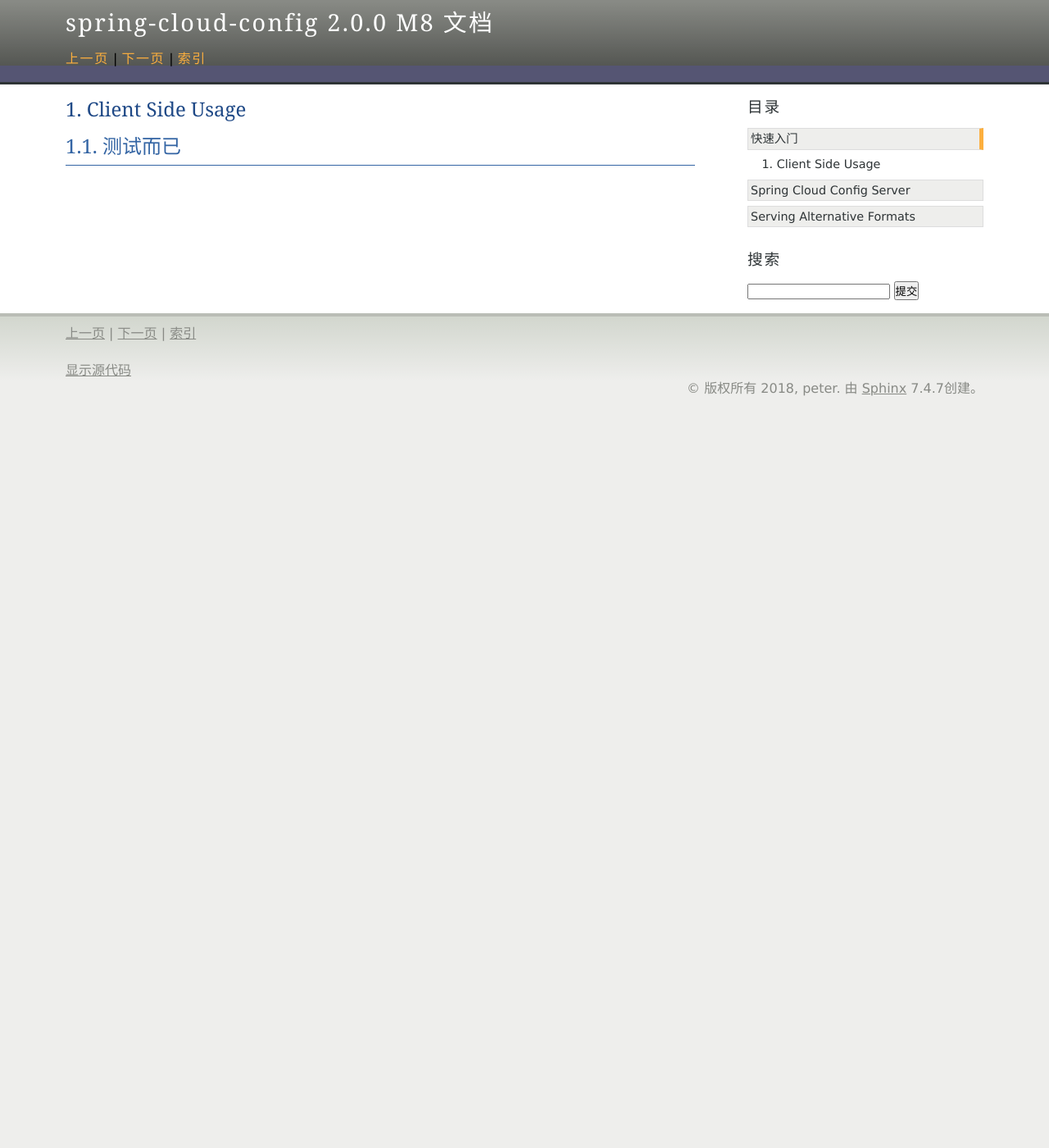
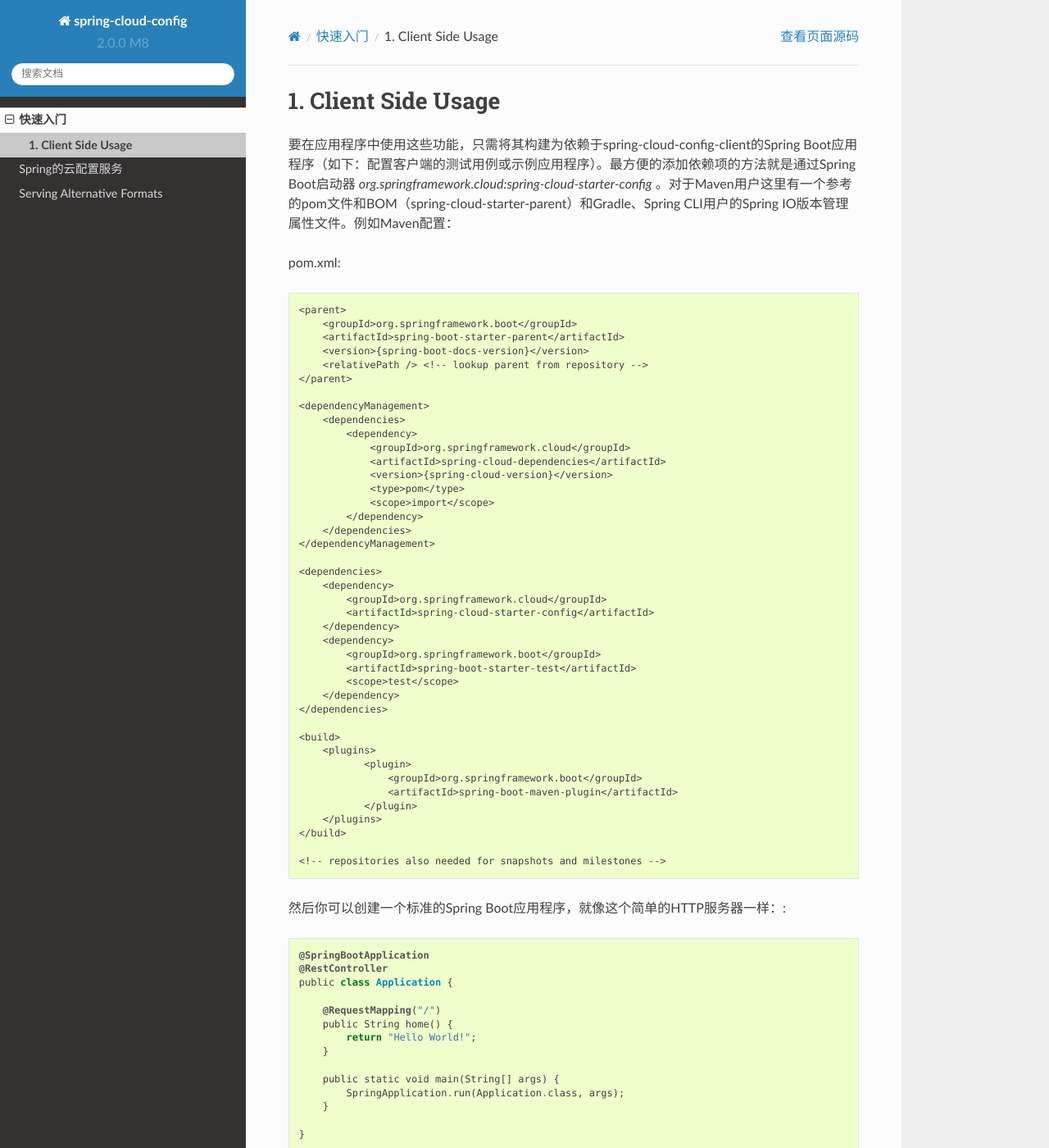
Before and after one commit to kuteng/spring-cloud-book, a Sphinx documentation site: the page built from source/quick-start/01_client_side_usage.rst, in a window 1280 px wide and 1400 px high. Shown: the whole window at 82% size. Built offline with Sphinx 7.4.7 and the Read the Docs theme 2.0.0, drawn with Linux system fonts in a browser that asks for light colours; pages that are not in the unit, such as notebooks, are missing from menus; some of the changed text lies outside the part shown.

Commit message:
update content

```diff
--- a/source/conf.py
+++ b/source/conf.py
@@ -86,8 +86,8 @@
 # alabaster, classic, sphinxdoc, scrolls, agogo, traditional, nature, haiku, pyramid, bizstyle
 # filter: sphinx_rtd_theme, nature, agogo,
 # html_theme = 'alabaster'
-# html_theme = 'sphinx_rtd_theme'
-html_theme = 'agogo'
+html_theme = 'sphinx_rtd_theme'
+# html_theme = 'agogo'
 
 # Theme options are theme-specific and customize the look and feel of a theme
 # further.  For a list of options available for each theme, see the
--- a/source/quick-start/01_client_side_usage.rst
+++ b/source/quick-start/01_client_side_usage.rst
@@ -4,5 +4,82 @@
 .. toctree::
     :maxdepth: 3
 
-测试而已
-^^^^^^^^^^^^
+要在应用程序中使用这些功能，只需将其构建为依赖于spring-cloud-config-client的Spring Boot应用程序（如下：配置客户端的测试用例或示例应用程序）。最方便的添加依赖项的方法就是通过Spring Boot启动器 `org.springframework.cloud:spring-cloud-starter-config` 。对于Maven用户这里有一个参考的pom文件和BOM（spring-cloud-starter-parent）和Gradle、Spring CLI用户的Spring IO版本管理属性文件。例如Maven配置：
+
+pom.xml::
+
+    <parent>
+        <groupId>org.springframework.boot</groupId>
+        <artifactId>spring-boot-starter-parent</artifactId>
+        <version>{spring-boot-docs-version}</version>
+        <relativePath /> <!-- lookup parent from repository -->
+    </parent>
+
+    <dependencyManagement>
+        <dependencies>
+            <dependency>
+                <groupId>org.springframework.cloud</groupId>
+                <artifactId>spring-cloud-dependencies</artifactId>
+                <version>{spring-cloud-version}</version>
+                <type>pom</type>
+                <scope>import</scope>
+            </dependency>
+        </dependencies>
+    </dependencyManagement>
+
+    <dependencies>
+        <dependency>
+            <groupId>org.springframework.cloud</groupId>
+            <artifactId>spring-cloud-starter-config</artifactId>
+        </dependency>
+        <dependency>
+            <groupId>org.springframework.boot</groupId>
+            <artifactId>spring-boot-starter-test</artifactId>
+            <scope>test</scope>
+        </dependency>
+    </dependencies>
+
+    <build>
+        <plugins>
+               <plugin>
+                   <groupId>org.springframework.boot</groupId>
+                   <artifactId>spring-boot-maven-plugin</artifactId>
+               </plugin>
+        </plugins>
+    </build>
+
+    <!-- repositories also needed for snapshots and milestones -->
+
+然后你可以创建一个标准的Spring Boot应用程序，就像这个简单的HTTP服务器一样：::
+
+    @SpringBootApplication
+    @RestController
+    public class Application {
+
+        @RequestMapping("/")
+        public String home() {
+            return "Hello World!";
+        }
+
+        public static void main(String[] args) {
+            SpringApplication.run(Application.class, args);
+        }
+
+    }
+
+运行时，会从默认的本地服务的8888端口上，接受外部的配置（如果它正在运行）。要修改启动行为，可以使用bootstrap.properties（比如application.properties，但是应用程序上下文的引导阶段）更改配置服务器的位置。::
+
+    spring.cloud.config.uri: http://myconfigserver.com
+
+引导属性将作为高优先级属性源显示在/env端点中，例如:::
+
+    $ curl localhost:8080/env
+    {
+        "profiles":[],
+        "configService:https://github.com/spring-cloud-samples/config-repo/bar.properties":{
+            "foo":"bar"
+        },
+        "servletContextInitParams":{},
+        "systemProperties":{...},
+        ...
+    }
--- /dev/null
+++ b/source/spring-cloud-coufig-server/01_environment_repository.rst
@@ -0,0 +1,3 @@
+环境库
+========================
+你准备在“配置服务器”的哪里存放配置数据。
```
Also changed, not shown: source/quick-start/index.rst (+29 -5 lines), source/spring-cloud-coufig-server/index.rst (+24 -2 lines).
